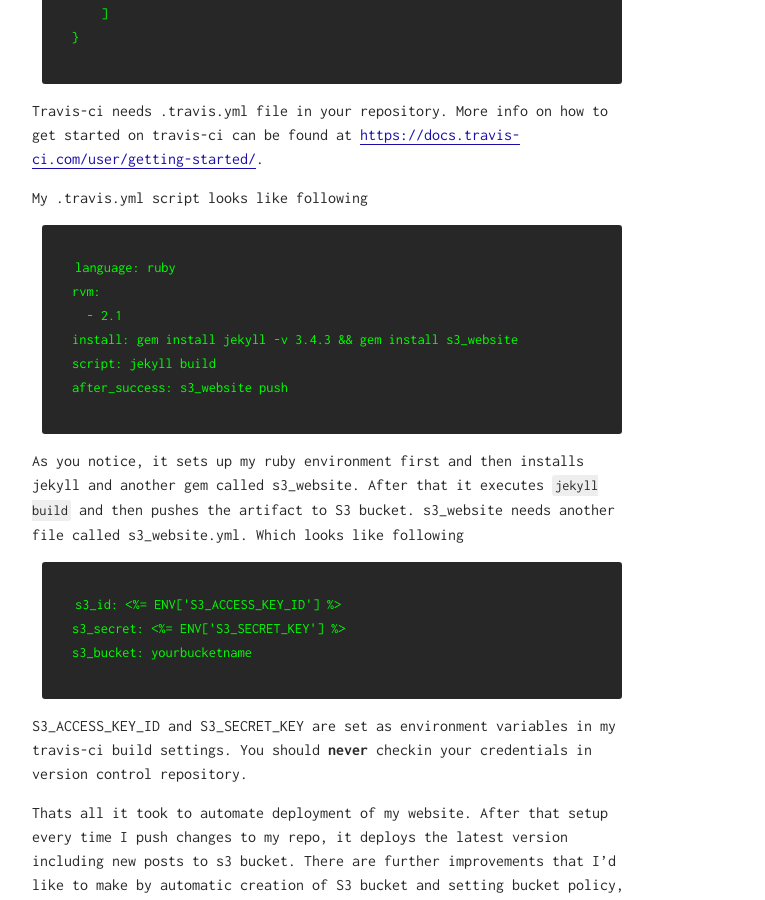
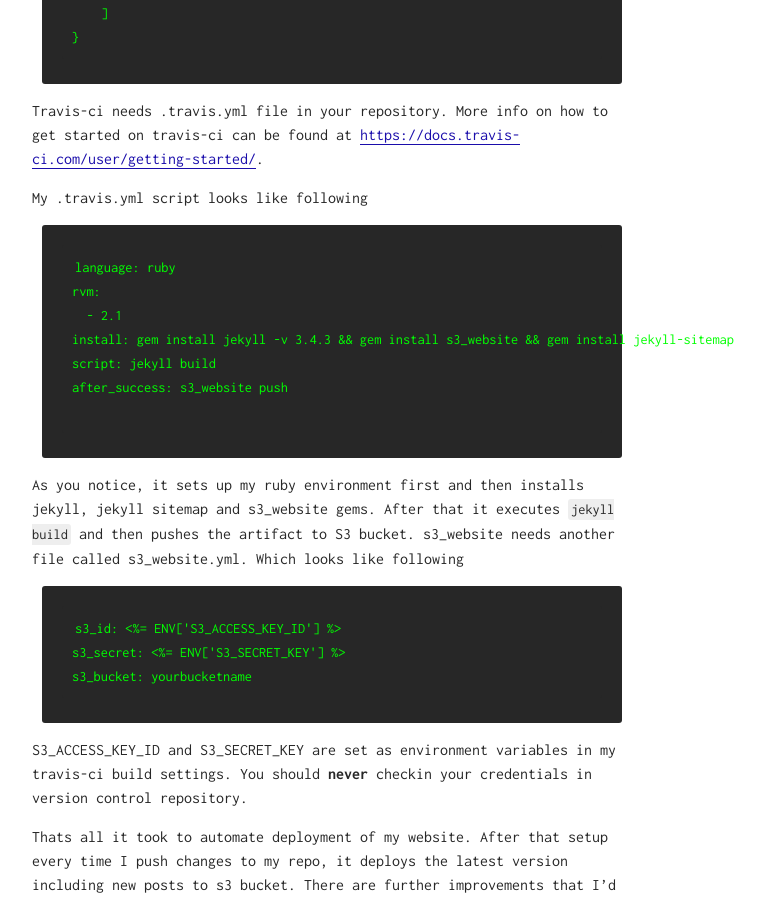
Before and after one commit to lavpathak/lavpathak.com, a Jekyll site: the page built from _posts/2017-05-01-deploying-my-website.md, in a window 1280 px wide and 900 px high, scrolled down 1909 px. Shown: the whole window, without its empty margins (308-1073 px from the left). Built offline with Jekyll 4.4.1, drawn with Linux system fonts in a browser that asks for light colours.

Commit message:
Install jekyll sitemap gem.

````diff
--- a/_posts/2017-05-01-deploying-my-website.md
+++ b/_posts/2017-05-01-deploying-my-website.md
@@ -70,12 +70,13 @@
 language: ruby
 rvm:
   - 2.1
-install: gem install jekyll -v 3.4.3 && gem install s3_website
+install: gem install jekyll -v 3.4.3 && gem install s3_website && gem install jekyll-sitemap
 script: jekyll build
 after_success: s3_website push
+
 ```
 
-As you notice, it sets up my ruby environment first and then installs jekyll and another gem called s3_website.
+As you notice, it sets up my ruby environment first and then installs jekyll, jekyll sitemap and s3_website gems.
 After that it executes ```jekyll build``` and then pushes the artifact to S3 bucket. s3_website needs another file called s3_website.yml. Which looks like following
 ```
 s3_id: <%= ENV['S3_ACCESS_KEY_ID'] %>
````
Also changed, not shown: .travis.yml.
